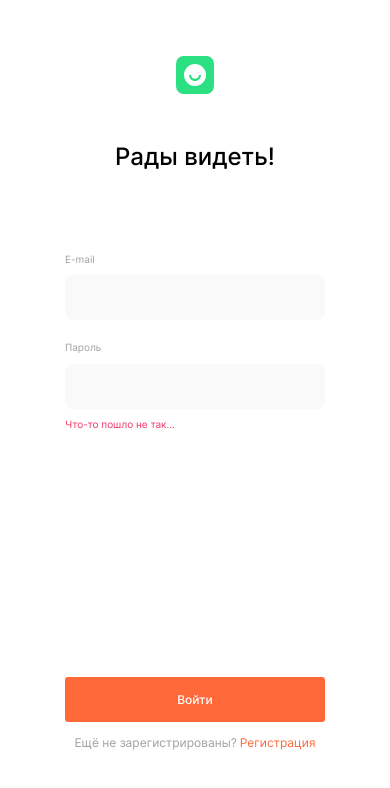
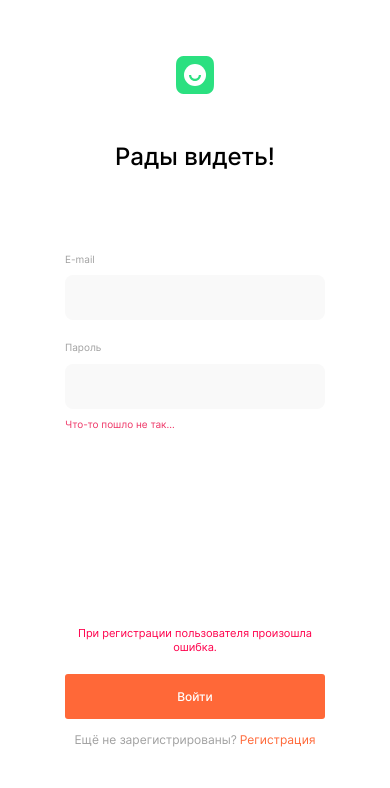
Before and after one commit to Otec-S/movies-explorer-frontend, a React (Create React App) app: page /signin in a window 390 px wide. Shown: the top 788 px of the page. Built offline with nearby package versions, Linux system fonts and the light colour scheme; no server answers.

Commit message:
feat: started reg form validation

```diff
--- a/src/components/App/App.jsx
+++ b/src/components/App/App.jsx
@@ -23,7 +23,7 @@ function App() {
   const [isMenuActive, setIsMenuActive] = useState(false);
 
   //стейт для зарегистрированного пользователя
-  const [isRegistered, setIsRegistered] = useState(true);
+  const [isRegistered, setIsRegistered] = useState(false);
 
   //стейт для стилизации Header и его наполнения
   const [isPromo, setIsPromo] = useState(false);
@@ -193,11 +193,11 @@ function App() {
   /////////////////////////////////////////////////////
   /////////////////////////////////////////////////////
   //загрузка списка сохраненных фильмов с моего API
-  useEffect(() => {
-    getAllSavedMovies().then((allSavedMoviesData) => {
-      console.log(allSavedMoviesData);
-    });
-  }, []);
+  // useEffect(() => {
+  //   getAllSavedMovies().then((allSavedMoviesData) => {
+  //     console.log(allSavedMoviesData);
+  //   });
+  // }, []);
 
   return (
     <div className="App">
--- a/src/components/WelcomeForm/WelcomeForm.css
+++ b/src/components/WelcomeForm/WelcomeForm.css
@@ -42,8 +42,21 @@
   color: rgba(238, 52, 101, 1);
 }
 
+.welcome-form__button__error-msg {
+  display: flex;
+  justify-content: center;
+  align-items: end;
+  text-align: center;
+  color: rgba(255, 0, 76, 1);
+  font-size: 11px;
+  line-height: 1.21;
+  margin-top: -4px;
+  width: 100%;
+  height: 30px;
+}
+
 .welcome-form__button {
-  margin-top: 46px;
+  margin-top: 20px;
   margin-bottom: 16px;
   width: 100%;
   height: 45px;
@@ -100,8 +113,12 @@
     margin-bottom: 83px;
   }
 
+  .welcome-form__button__error-msg {
+    margin-top: 82px;
+  }
+
   .welcome-form__button {
-    margin-top: 135px;
+    margin-top: 20px;
     margin-bottom: 14px;
     font-size: 12px;
   }
--- a/src/components/WelcomeForm/WelcomeForm.jsx
+++ b/src/components/WelcomeForm/WelcomeForm.jsx
@@ -18,7 +18,7 @@ const WelcomeForm = ({
       </div>
       <h1 className="welcome-form__greetings">{greetings}</h1>
       <form action="" className="welcome-form__form">
-        {isNewUser ? (
+        {isNewUser && (
           <label htmlFor="name" className="welcome-form__form__label">
             Имя
             <input
@@ -29,8 +29,6 @@ const WelcomeForm = ({
               required
             />
           </label>
-        ) : (
-          <div />
         )}
 
         <label htmlFor="email" className="welcome-form__form__label">
@@ -57,6 +55,9 @@ const WelcomeForm = ({
           </span>
         </label>
       </form>
+      <span className="welcome-form__button__error-msg">
+      При регистрации пользователя произошла ошибка.
+      </span>
       <button type="submit" className="welcome-form__button">
         {buttonText}
       </button>
```
